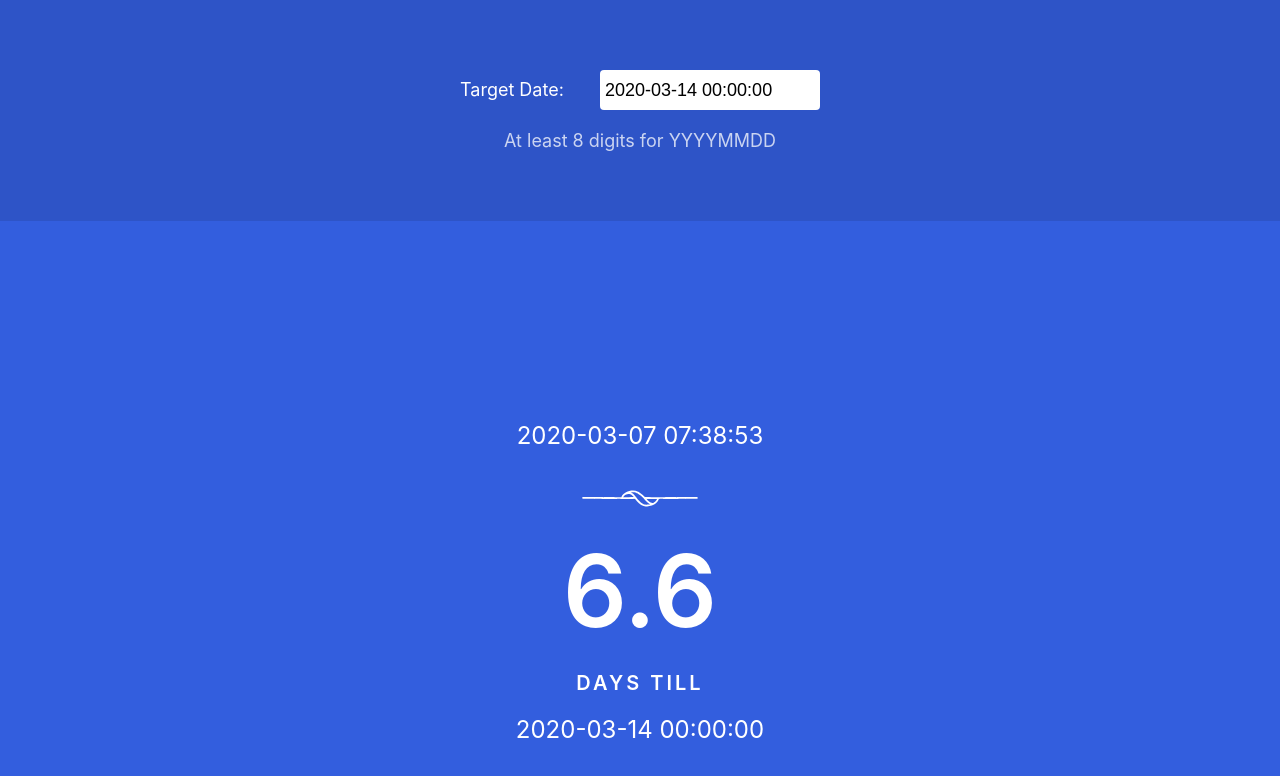
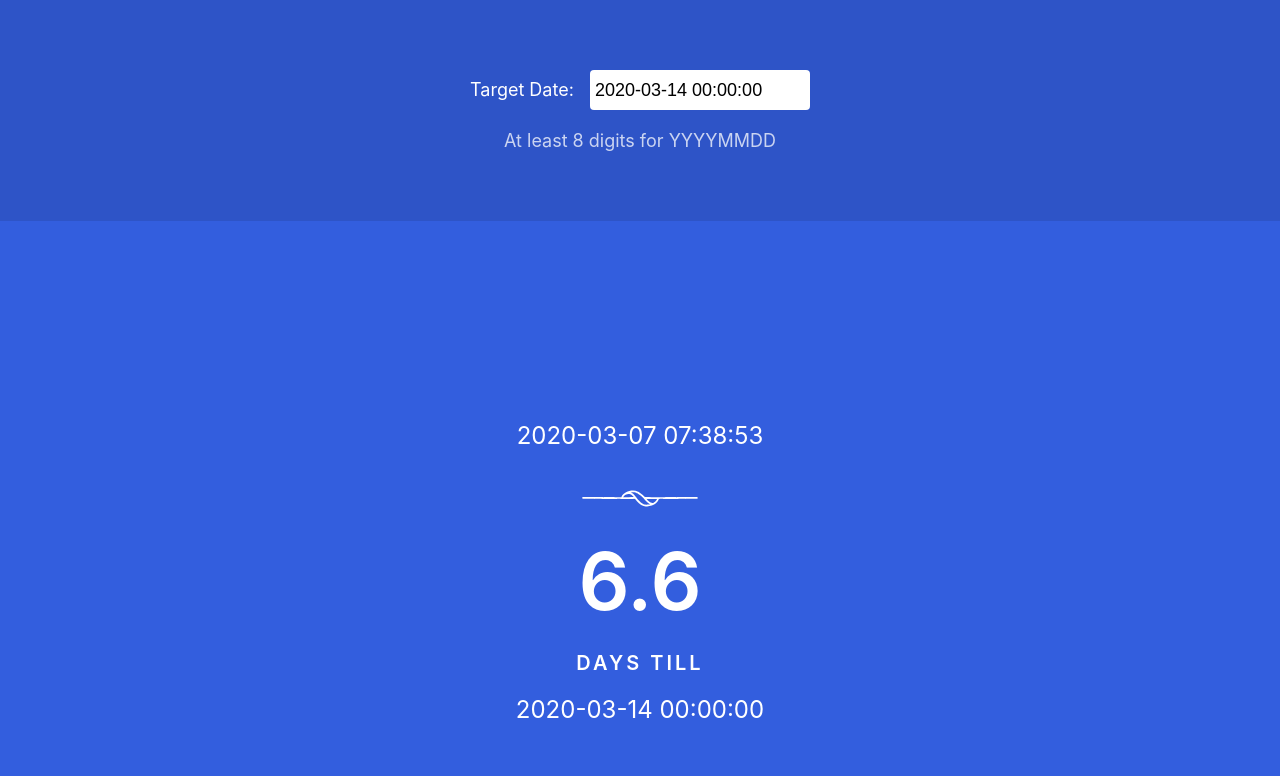
Before and after one commit to neruthes/jsu, a plain HTML site: page u/date-distance/index.html in a window 1280 px wide. Shown: the top 776 px of the page. Drawn offline with Linux system fonts and the light colour scheme.

Commit message:
Regular update: 2020-03-07 07:38:48 UTC

```diff
--- a/u/date-distance/index.html
+++ b/u/date-distance/index.html
@@ -2,7 +2,7 @@
 <html lang="zh-Hans" dir="ltr">
     <head>
         <meta charset="utf-8">
-        <title>Days-Distance</title>
+        <title>Date-Distance</title>
         <meta name="viewport" content="width=device-width, initial-scale=1">
 
         <script type="text/javascript">
@@ -16,12 +16,12 @@
 
         <!-- For Google -->
         <meta name="description" content="Days since or days till" />
-        <meta name="keywords" content="996,Days-Distance" />
+        <meta name="keywords" content="996,Date-Distance" />
         <meta name="author" content="Neruthes" />
-        <meta name="application-name" content="Days-Distance" />
+        <meta name="application-name" content="Date-Distance" />
 
         <!-- For Facebook -->
-        <meta property="og:title" content="Days-Distance" />
+        <meta property="og:title" content="Date-Distance" />
         <meta property="og:type" content="website" />
         <meta property="og:image" content="https://xfb.icu/img/og-image.png" />
         <meta property="og:url" content="https://xfb.icu/" />
@@ -30,7 +30,7 @@
 
         <!-- For Twitter -->
         <meta name="twitter:card" content="summary" />
-        <meta name="twitter:title" content="Days-Distance" />
+        <meta name="twitter:title" content="Date-Distance" />
         <meta name="twitter:description" content="Days since or days till" />
         <meta name="twitter:image" content="https://xfb.icu/apple-touch-icon.png" />
 
@@ -65,7 +65,7 @@
         }
         .field-header {
             display: inline-block;
-            width: 140px;
+            width: 120px;
         }
         .field-body {
             display: inline-block;
@@ -89,7 +89,7 @@
     </head>
     <body data-distance-mode="since">
         <header class="section" id="header" style="font-size: 18px; text-align: left; background: rgba(0, 0, 0, 0.1);">
-            <form class="" style="max-width: 360px; margin: 0 auto;">
+            <form class="" style="max-width: 340px; margin: 0 auto;">
                 <div class="form-group" style="">
                     <label><span class="field-header">Target Date:</span><span class="field-body"><input type="text" id="js-input-TodayDate" style="
                         font-size: 18px;
@@ -160,7 +160,7 @@
                     </svg>
                 </div>
 
-                <div class="h1" style="font-size: 100px; text-align: center; padding: 0 0 30px;">
+                <div class="h1" style="font-size: 80px; text-align: center; padding: 0 0 30px;">
                     <span id="js-DaysCount">*</span>
                 </div>
 
```
